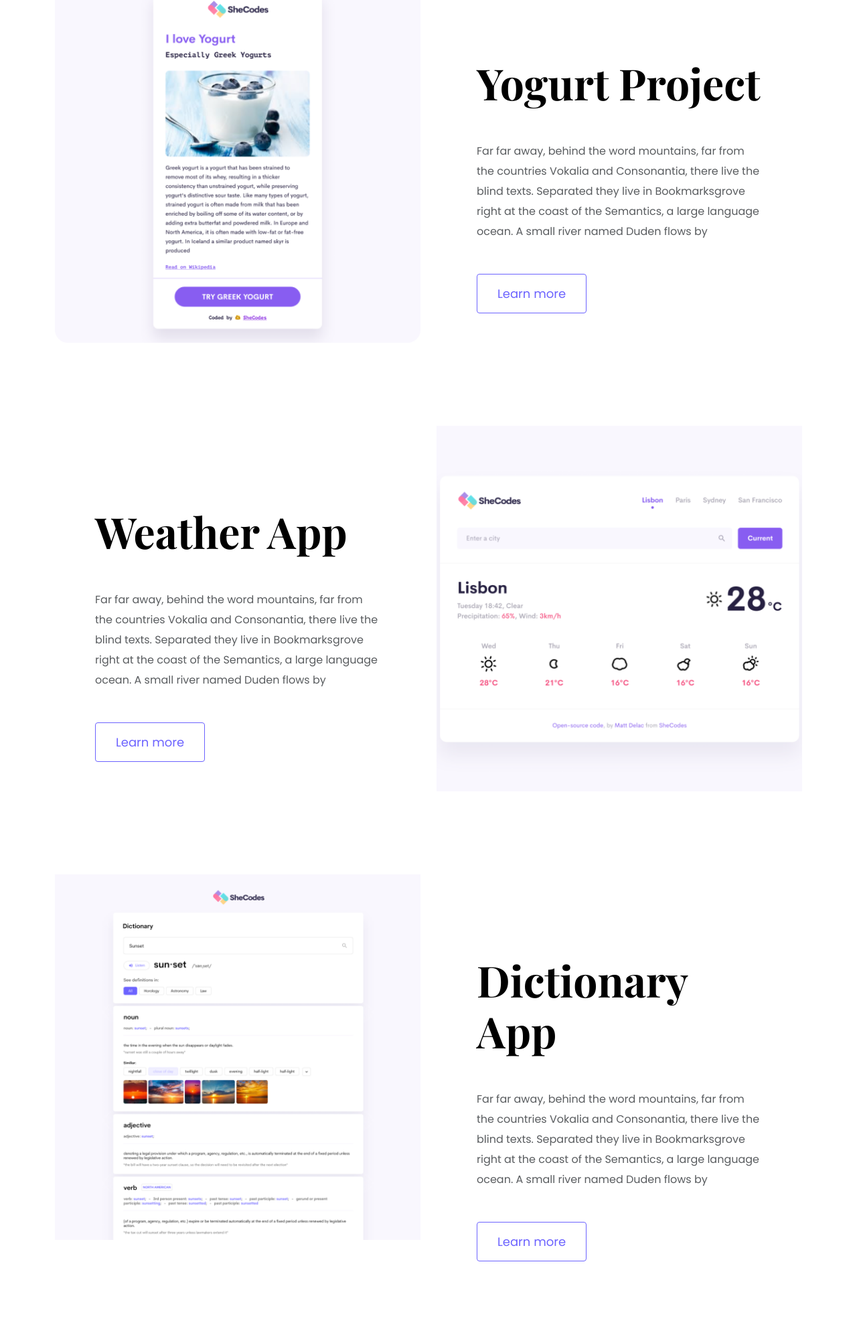
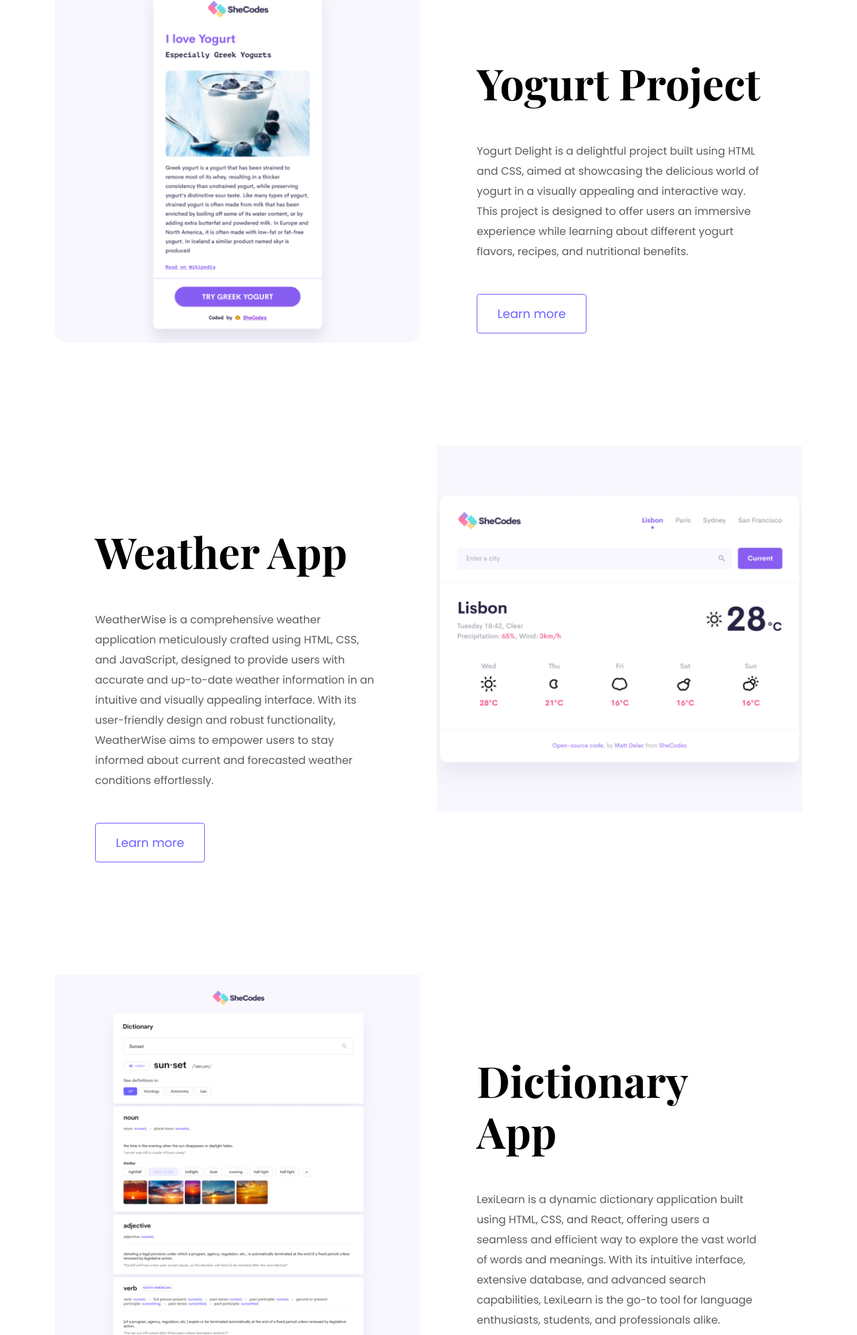
Before and after one commit to luceroveas/Portfolio-project, a plain HTML site: page index.html in a window 1280 px wide. Shown: the part 727-2721 px from the top of the page at 67% size. Drawn offline with nearby package versions, Linux system fonts and the light colour scheme; a web font is replaced by a local one.

Commit message:
Improved description paragraphs

```diff
--- a/index.html
+++ b/index.html
@@ -81,10 +81,11 @@
           <div class="project-description">
             <h2 class="mb-5">Yogurt Project</h2>
             <p class="mb-5 text-muted">
-              Far far away, behind the word mountains, far from the countries
-              Vokalia and Consonantia, there live the blind texts. Separated
-              they live in Bookmarksgrove right at the coast of the Semantics, a
-              large language ocean. A small river named Duden flows by
+              Yogurt Delight is a delightful project built using HTML and CSS,
+              aimed at showcasing the delicious world of yogurt in a visually
+              appealing and interactive way. This project is designed to offer
+              users an immersive experience while learning about different
+              yogurt flavors, recipes, and nutritional benefits.
             </p>
             <a href="work.html" class="btn btn-branding-outline">Learn more</a>
           </div>
@@ -95,10 +96,13 @@
           <div class="project-description">
             <h2 class="mb-5">Weather App</h2>
             <p class="mb-5 text-muted">
-              Far far away, behind the word mountains, far from the countries
-              Vokalia and Consonantia, there live the blind texts. Separated
-              they live in Bookmarksgrove right at the coast of the Semantics, a
-              large language ocean. A small river named Duden flows by
+              WeatherWise is a comprehensive weather application meticulously
+              crafted using HTML, CSS, and JavaScript, designed to provide users
+              with accurate and up-to-date weather information in an intuitive
+              and visually appealing interface. With its user-friendly design
+              and robust functionality, WeatherWise aims to empower users to
+              stay informed about current and forecasted weather conditions
+              effortlessly.
             </p>
             <a href="work.html" class="btn btn-branding-outline">Learn more</a>
           </div>
@@ -123,10 +127,12 @@
           <div class="project-description">
             <h2 class="mb-5">Dictionary App</h2>
             <p class="mb-5 text-muted">
-              Far far away, behind the word mountains, far from the countries
-              Vokalia and Consonantia, there live the blind texts. Separated
-              they live in Bookmarksgrove right at the coast of the Semantics, a
-              large language ocean. A small river named Duden flows by
+              LexiLearn is a dynamic dictionary application built using HTML,
+              CSS, and React, offering users a seamless and efficient way to
+              explore the vast world of words and meanings. With its intuitive
+              interface, extensive database, and advanced search capabilities,
+              LexiLearn is the go-to tool for language enthusiasts, students,
+              and professionals alike.
             </p>
             <a href="work.html" class="btn btn-branding-outline">Learn more</a>
           </div>
```
Also changed, not shown: work.html (+5 -5 lines).
